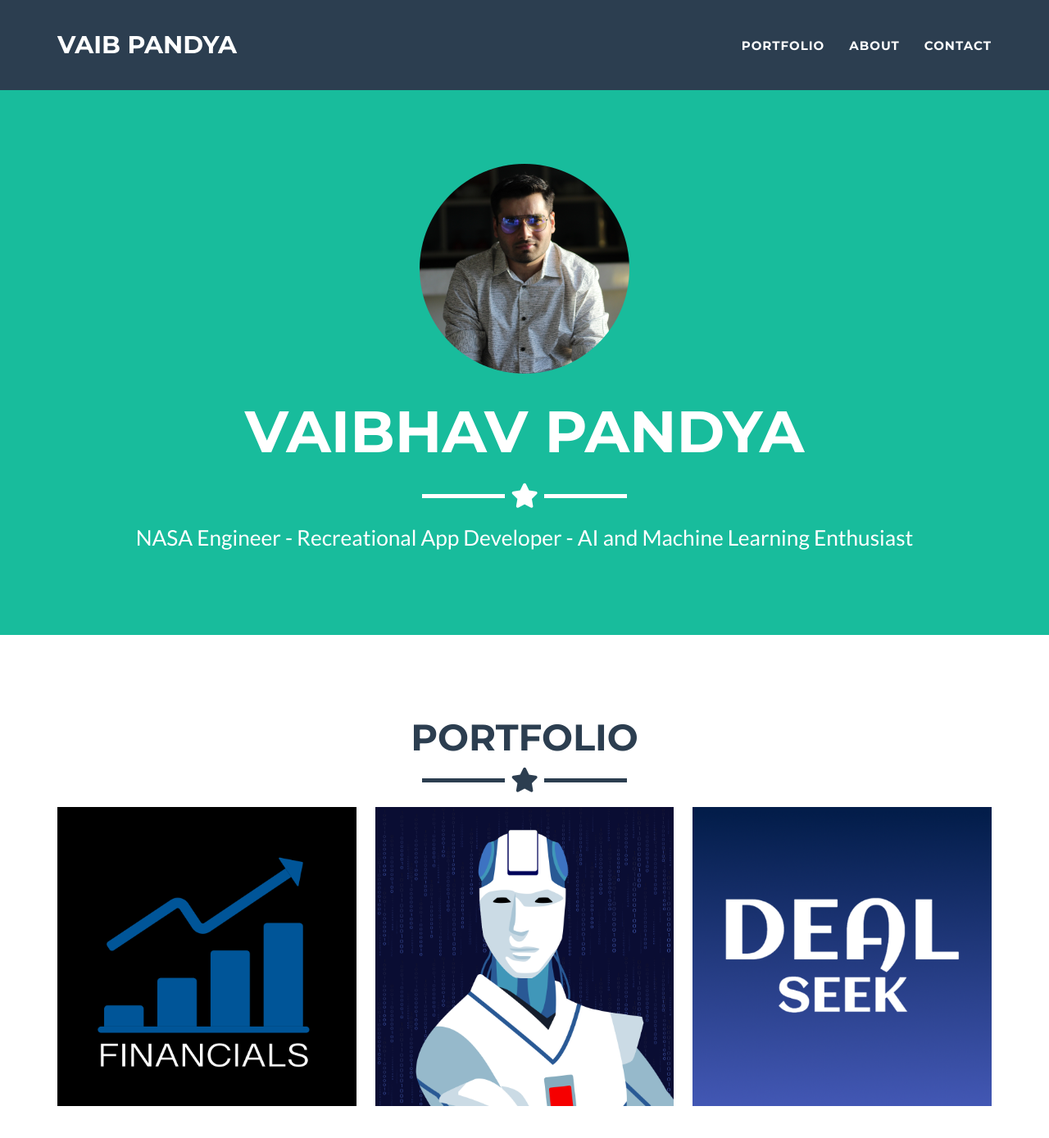
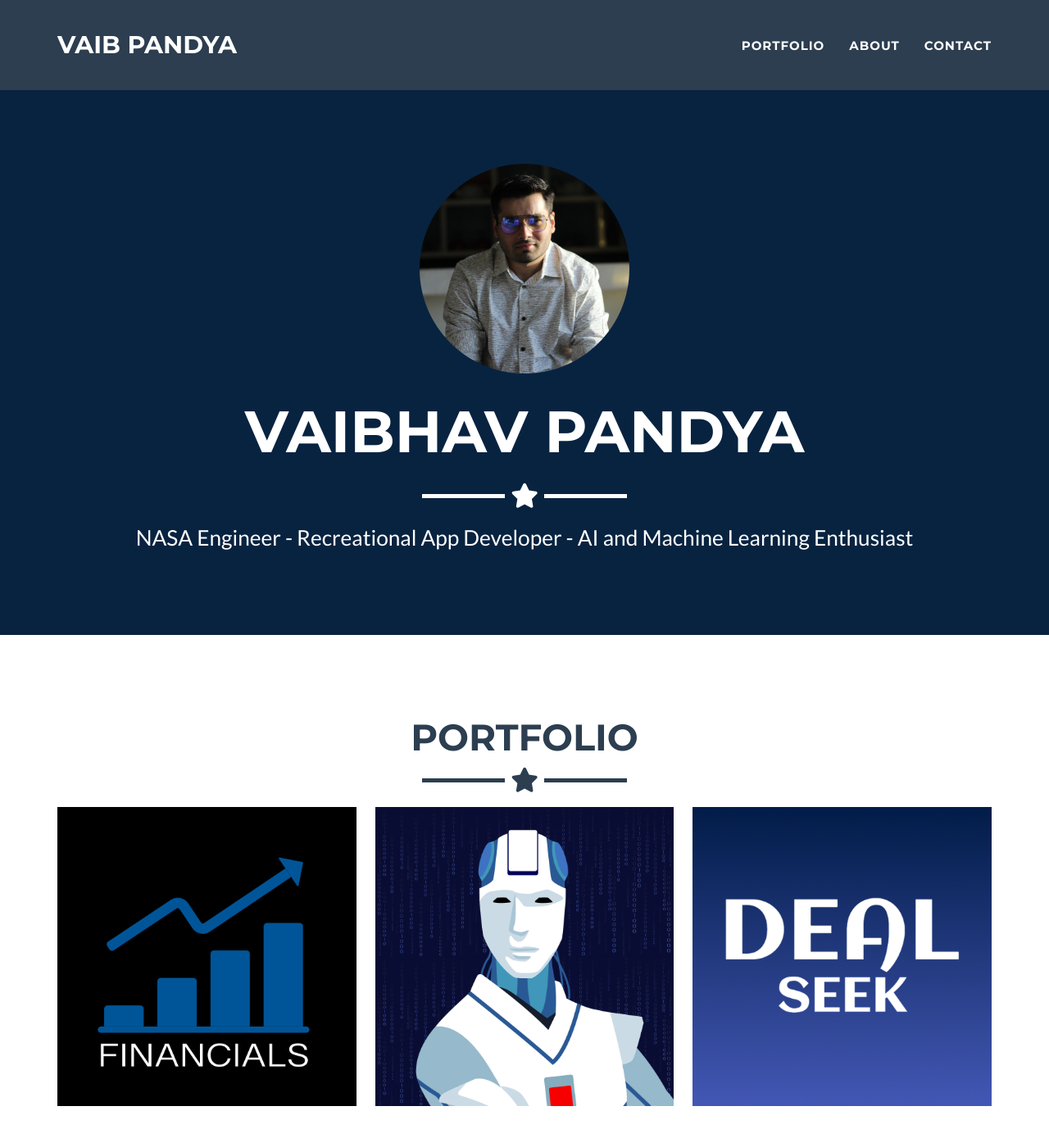
Before and after one commit to pandyav/pandyav.github.io, a Jekyll site: the page built from _posts/2014-07-18-project-1.markdown, in a window 1280 px wide and 1400 px high. Shown: the top 1389 px of the window at 82% size. Built offline with Jekyll 4.4.1, drawn with Linux system fonts in a browser that asks for light colours.

Commit message:
main pic

```diff
--- a/_config.yml
+++ b/_config.yml
@@ -22,11 +22,11 @@ contact: static
 
 # If you use disqus you need disqus shortname
 # https://help.disqus.com/customer/portal/articles/466208
-disqus_shortname: myshortname
+#disqus_shortname: myshortname
 
 # Color settings (hex-codes without the leading hash-tag)
 color:
-  primary: 18bc9c #80B3FF
+  primary: 082340 #80B3FF
   primary-rgb: "24,288,156" #"128,179,255"
   secondary: 2c3e50 #FD6E8A
   secondary-dark: 233140 #A2122F
--- a/_includes/head.html
+++ b/_includes/head.html
@@ -1,7 +1,7 @@
 <head>
   <meta charset="utf-8">
   <meta http-equiv="X-UA-Compatible" content="IE=edge">
-  <title>{{ site.short_title }}</title>
+  <title>{{ site.title }}</title>
   <meta name="viewport" content="width=device-width">
   <meta name="description" content="{{ site.description }}">
   <meta name="keywords" content="{{ site.keywords }}" />
```
